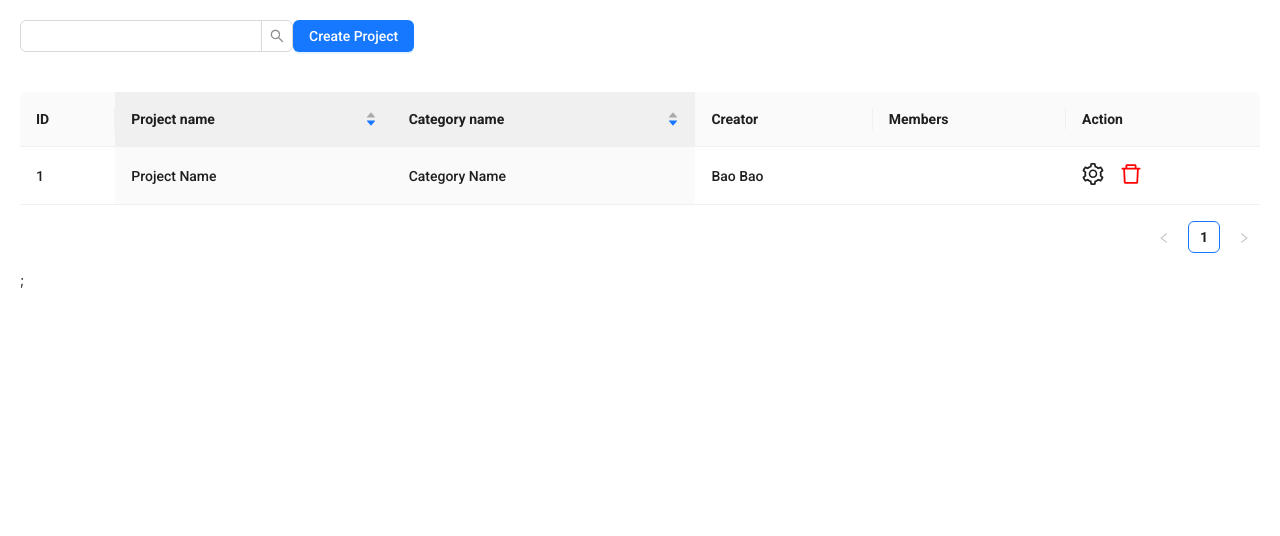
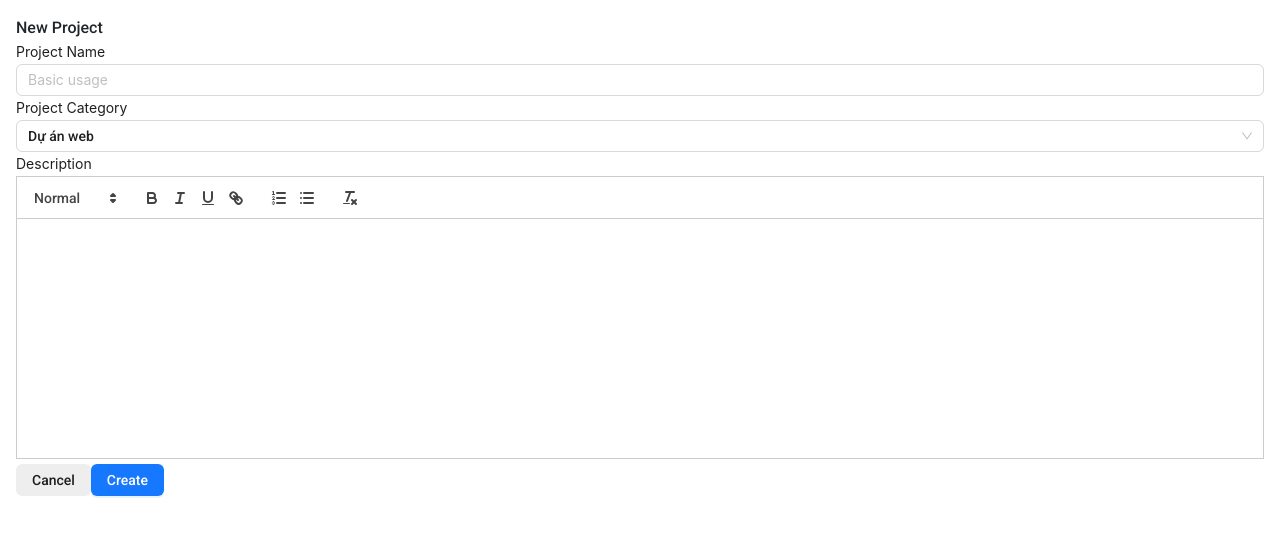
Before and after one commit to Sc1l3nt/Nh-m-14---Jira, a React (Create React App) app: page / in a window 1280 px wide. Shown: the top 536 px of the page. Built offline with nearby package versions, Linux system fonts and the light colour scheme.

Commit message:
create project page

```diff
--- a/package.json
+++ b/package.json
@@ -19,11 +19,15 @@
     "@types/sass-loader": "^8.0.3",
     "antd": "^5.1.4",
     "axios": "^1.2.2",
+    "draft-js": "^0.11.7",
     "formik": "^2.2.9",
     "history": "^5.3.0",
     "node-sass": "^7.0.3",
     "react": "^18.2.0",
     "react-dom": "^18.2.0",
+    "react-draft-wysiwyg": "^1.15.0",
+    "react-draft-wysiwyg-a": "^1.14.5-1",
+    "react-quill": "^2.0.0",
     "react-redux": "^8.0.5",
     "react-router-dom": "^6.6.1",
     "react-scripts": "5.0.1",
--- /dev/null
+++ b/src/Pages/Project/New/ProjectNew.tsx
@@ -0,0 +1,58 @@
+import { Input, Typography, Select, Button } from "antd";
+// import { Editor } from "react-draft-wysiwyg";
+// import "react-draft-wysiwyg/dist/react-draft-wysiwyg.css";
+import ReactQuill from "react-quill";
+import "react-quill/dist/quill.snow.css";
+import React, { useState } from "react";
+
+type Props = {};
+
+const ProjectNew = (props: Props) => {
+  const handleChange = (value: string) => {
+    console.log(`selected ${value}`);
+  };
+  const [value, setValue] = useState("");
+  return (
+    <div className="p-3">
+      <span>New Project</span>
+      <br />
+      <Typography.Text>Project Name</Typography.Text>
+      <Input placeholder="Basic usage" />
+      <Typography.Text>Project Category</Typography.Text>
+      <br />
+      <Select
+        defaultValue="Dự án web"
+        style={{ width: "100%" }}
+        onChange={handleChange}
+        options={[
+          {
+            value: "Dự án web",
+            label: "Dự án web",
+          },
+          {
+            value: "Dự án phần mềm",
+            label: "Dự án phần mềm",
+          },
+          {
+            value: "Dự án di động",
+            label: "Dự án di động",
+          },
+        ]}
+      />
+      <Typography.Text>Description</Typography.Text>
+      <ReactQuill
+        theme="snow"
+        value={value}
+        onChange={setValue}
+        style={{ height: "30vh" }}
+      />
+      <div className="my-5"></div>
+      <Button type="text" style={{ backgroundColor: "#eee" }}>
+        Cancel
+      </Button>
+      <Button type="primary">Create</Button>
+    </div>
+  );
+};
+
+export default ProjectNew;
--- a/src/index.tsx
+++ b/src/index.tsx
@@ -9,6 +9,8 @@ import { BrowserRouter, Routes, Route } from "react-router-dom";
 import { createBrowserHistory } from "history";
 import Project from "./Pages/Project/Project";
 import ProjectList from "./Pages/Project/List/ProjectList";
+import ProjectDetail from "./Pages/Project/Detail/ProjectDetail";
+import ProjectNew from "./Pages/Project/New/ProjectNew";
 
 export const history = createBrowserHistory();
 
@@ -19,7 +21,7 @@ root.render(
   <Provider store={store}>
     <BrowserRouter>
       <Routes>
-        <Route path="" element={<ProjectList />} />
+        <Route path="" element={<ProjectNew />} />
         {/* List of Projects  */}
         <Route path="/project" element={<Project />} />
         {/* Create New Project  */}
```
Also changed, not shown: 1 other file (tests, documents, lock files or other folders).
